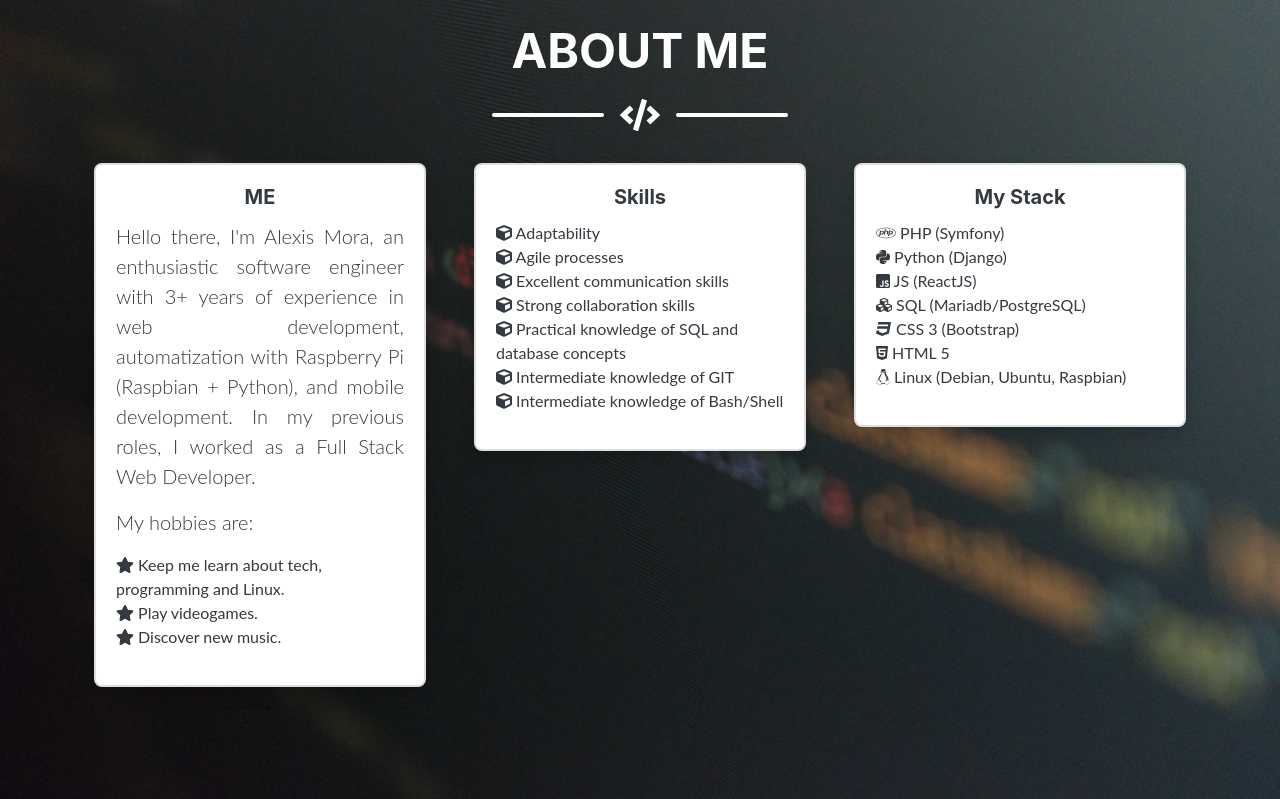
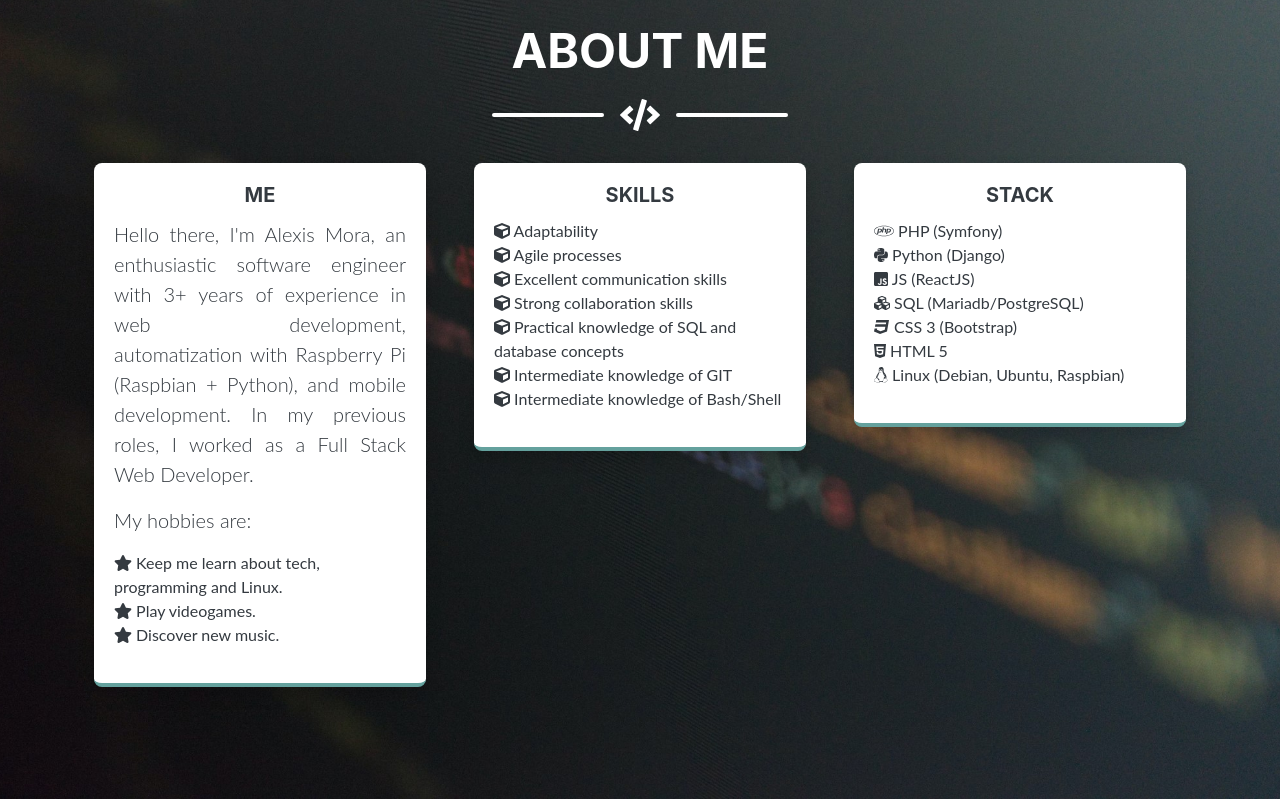
Before and after one commit to alxsmora1/portfolio, a React (Create React App) app: page / in a window 1280 px wide. Shown: the part 744-1543 px from the top of the page. Built offline with nearby package versions, Linux system fonts and the light colour scheme.

Commit message:
General changes Edit  card titles Add some styles shadow and bottom-color

```diff
--- a/src/components/AboutMe.jsx
+++ b/src/components/AboutMe.jsx
@@ -35,7 +35,7 @@ class AboutMe extends Component {
           </div>
           <div class="row justify-content-center">
             <div class="col-lg-4">
-              <Card className="shadow mb-3">
+              <Card className="shadow mb-3 bottom-color">
                 <CardBody>
                   <CardTitle tag="h5" className="text-center">
                     ME
@@ -66,10 +66,10 @@ class AboutMe extends Component {
               </Card>
             </div>
             <div class="col-lg-4">
-              <Card className="shadow mb-3">
+              <Card className="shadow mb-3 bottom-color">
                 <CardBody>
                   <CardTitle tag="h5" className="text-center">
-                    Skills
+                    SKILLS
                   </CardTitle>
                   <CardText>
                     <List type="unstyled">
@@ -105,10 +105,10 @@ class AboutMe extends Component {
               </Card>
             </div>
             <div class="col-lg-4">
-              <Card className="shadow mb-3">
+              <Card className="shadow mb-3 bottom-color">
                 <CardBody>
                   <CardTitle tag="h5" className="text-center">
-                    My Stack
+                    STACK
                   </CardTitle>
                   <CardText>
                     <List type="unstyled">
```
